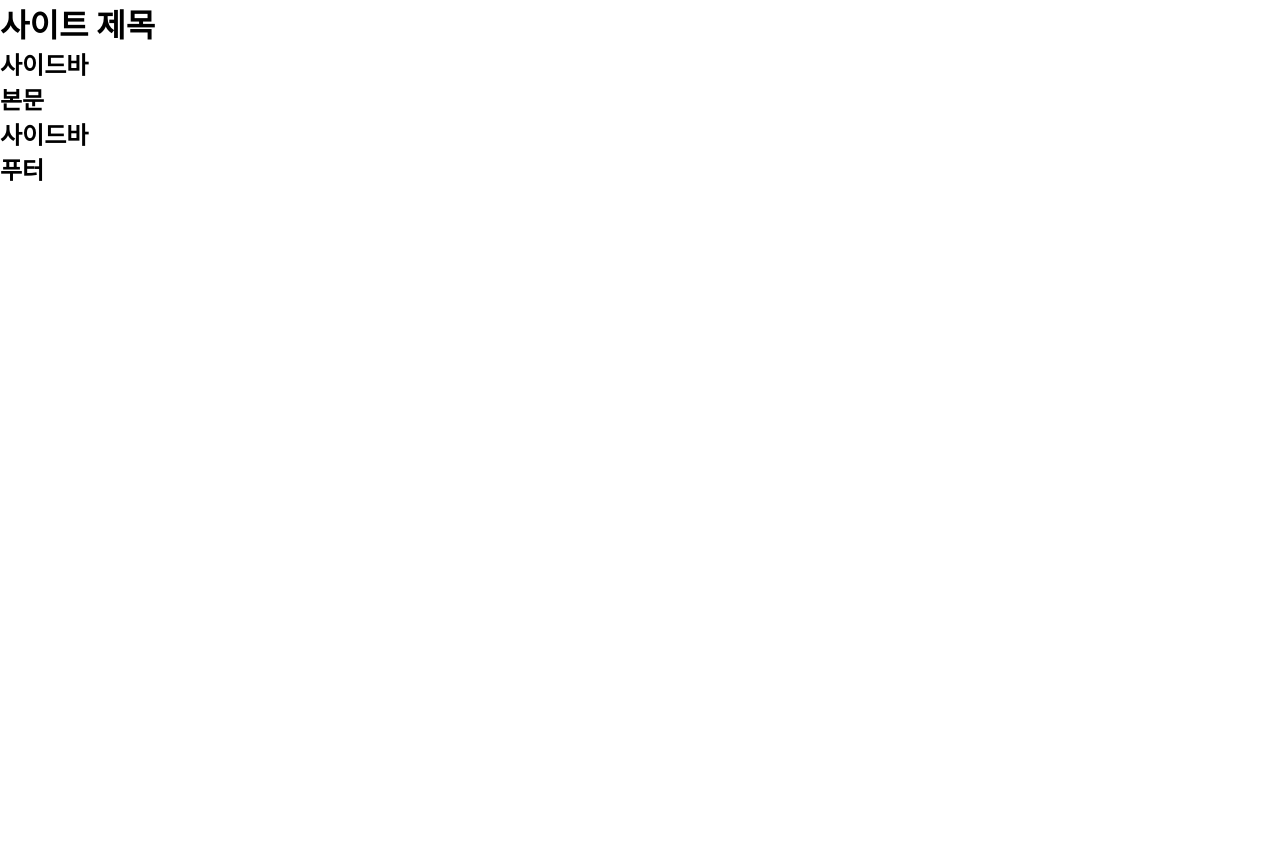
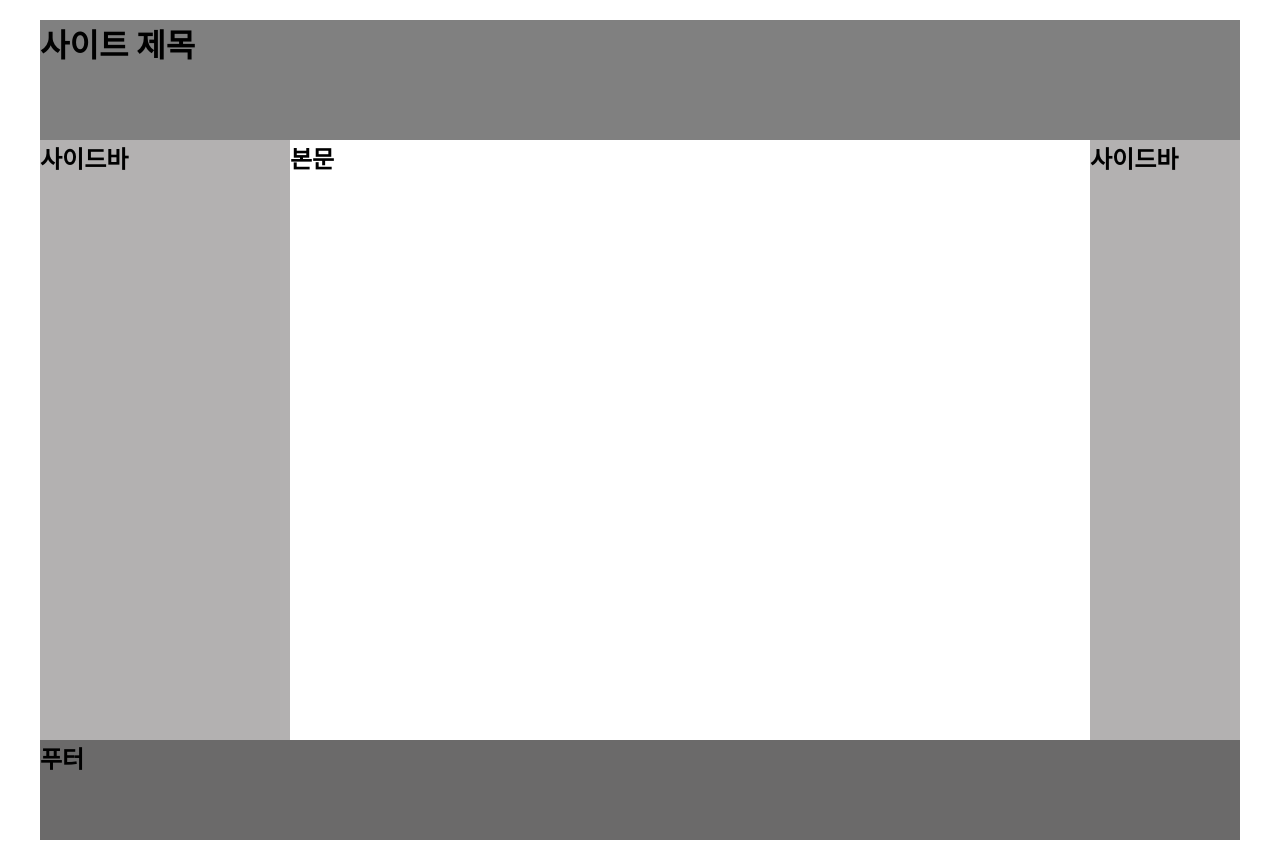
Before and after one commit to hoooooojjjj/DoitLearning, a plain HTML site: page 08/3column.html in a window 1280 px wide. Before the commit the page ends 800 px from the top, so only its background shows below. Drawn offline with Linux system fonts and the light colour scheme.

Commit message:
230624 / 08-5까지 공부

```diff
--- a/08/css/2column.css
+++ b/08/css/2column.css
@@ -3,3 +3,30 @@
   padding:0;
   box-sizing: border-box;
 }
+#container{
+  width:1200px;
+  margin: 0 auto;
+}
+#header{
+  background-color: gray;
+  width: 1200px;
+  height: 120px;
+}
+#sidebar{
+  background-color: rgb(215, 203, 203);
+  width: 300px;
+  height: 600px;
+  float: left;
+}
+#contents{
+  background-color: rgb(252, 252, 252);
+  width: 900px;
+  height: 600px;
+  float: left;
+}
+#footer{
+  clear: left;
+  background-color: rgb(66, 64, 64);
+  width: 1200px;
+  height: 100px;
+}
--- a/08/css/3column.css
+++ b/08/css/3column.css
@@ -3,3 +3,36 @@
   padding:0;
   box-sizing: border-box;
 }
+#container{
+  width: 1200px;
+  margin: 20px auto;
+}
+#header{
+  background: gray;
+  width: 100%;
+  height: 120px;
+}
+#left-sidebar{
+  background: rgb(179, 177, 177);
+  width: 250px;
+  height: 600px;
+  float: left;
+}
+#contents{
+  background: rgb(255, 255, 255);
+  width: 800px;
+  height: 600px;
+  float: left;
+}
+#right-sidebar{
+  background: rgb(179, 177, 177);
+  width: 150px;
+  height: 600px;
+  float: right;
+}
+#footer{
+  background: rgb(107, 106, 106);
+  width: 100%;
+  height: 100px;
+  clear: both;
+}
--- a/08/css/position-2.css
+++ b/08/css/position-2.css
@@ -14,4 +14,7 @@ h1 {
   color:#fff;
   font-size:120px;
   text-shadow: 2px 3px 0 #000;
+  position : relative;
+  right: 100px;
+  bottom: 100px;
 }
--- a/08/css/product-tmp.css
+++ b/08/css/product-tmp.css
@@ -5,10 +5,28 @@ table, th, td {
 th, td {
   padding:10px 20px;
 }
+table{
+  margin: auto;
+}
 div {
   border:1px solid #222;  /* 테두리 */
+  margin-bottom: 30px;
+  padding: 20px;
 }
 #container {
   width:600px;  /* 컨테이너의 너비 */
   border:none;    /* 테두리 없앰 */
+  margin: 0 auto;
 }
+
+#description{
+  border-top-left-radius: 20px;
+  border-top-right-radius: 20px;
+}
+#receipe{
+
+}
+#package{
+  border-bottom-left-radius: 20px;
+  border-bottom-right-radius: 20px;
+}
--- a/08/css/product.css
+++ b/08/css/product.css
@@ -4,4 +4,23 @@ table, th, td {
 }
 th, td {
   padding:10px 20px;
+
 }
+table{
+  margin:20px auto;
+}
+div{
+  border : 1px solid black;
+  margin-bottom: 5px;
+  margin:20px auto;
+  text-align:center;
+  box-sizing: border-box;
+  width: 600px;
+
+}
+#container{
+  box-sizing: border-box;
+  width: 800px;
+  border: none;
+
+}
```
Also changed, not shown: 08/quiz-1.html (+6 -0 lines), 08/quiz-2.html (+12 -0 lines), 08/quiz-3.html (+9 -1 lines), 08/float-3.html (line endings or trailing spaces), 08/position-2.html (line endings or trailing spaces).
